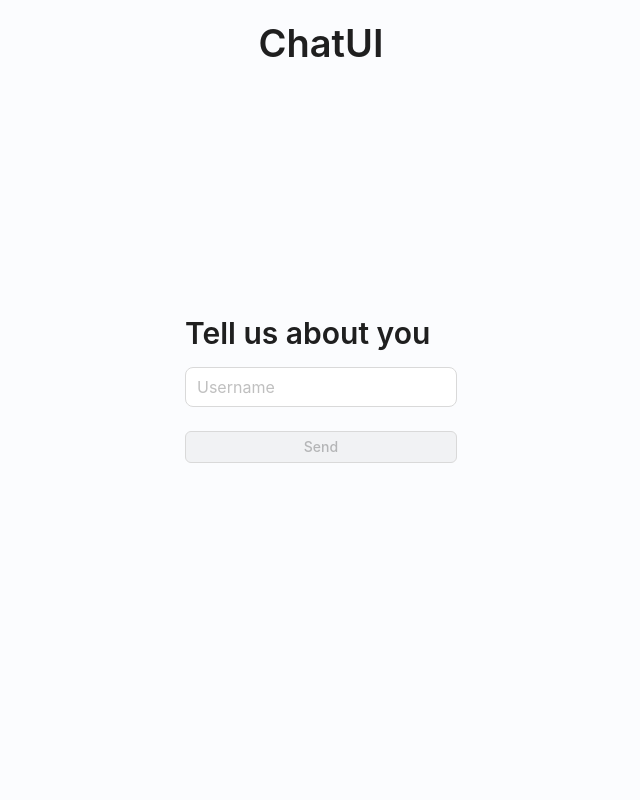
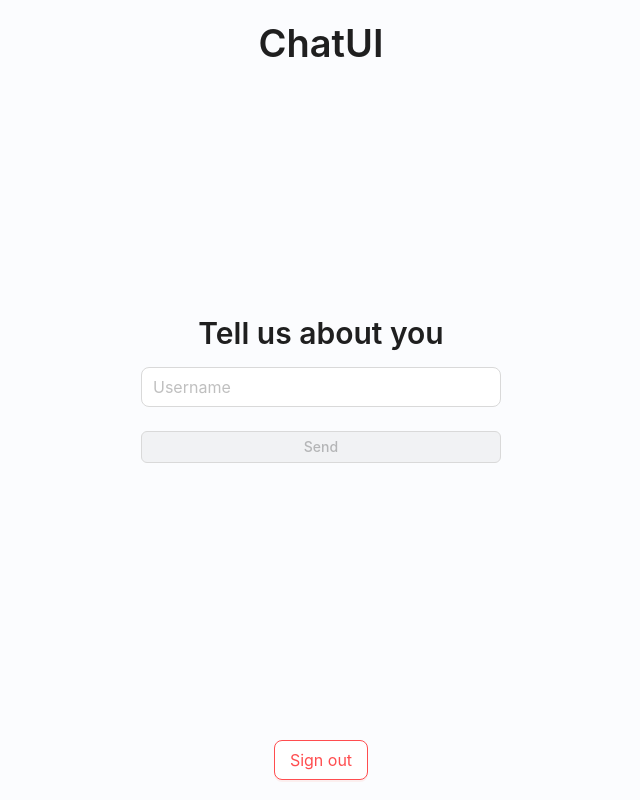
Before and after one commit to fewark/1724_web, a React (Vite) app in the folder frontend/: page /profile in a window 1280 px wide. Shown: the whole page, without its empty margins (319-959 px from the left). Built offline with nearby package versions, Linux system fonts and the light colour scheme.

Commit message:
feat: Add sign-out functionality and improve user profile layout

```diff
--- a/frontend/src/api/user.js
+++ b/frontend/src/api/user.js
@@ -127,9 +127,20 @@ const reqUpdateUserProfile = async ({username, id}) => {
     }
 };
 
+/**
+ * Signs out the user by removing the token from storage.
+ */
+const reqSignOut = () => {
+    localStorage.removeItem("token");
+    sessionStorage.removeItem("token");
+    globalThis.tokenStorage = sessionStorage;
+    globalThis.user = null;
+};
+
 export {
     getSavedToken,
     getUser,
+    reqSignOut,
     reqUpdateUserProfile,
     reqUserLogin,
     reqUserRegister,
--- a/frontend/src/pages/Profile.jsx
+++ b/frontend/src/pages/Profile.jsx
@@ -2,6 +2,7 @@ import {useMemo} from "react";
 import {useNavigate} from "react-router-dom";
 
 import {
+    Button,
     Flex,
     Form,
     Input,
@@ -11,6 +12,7 @@ import {
 
 import {
     getUser,
+    reqSignOut,
     reqUpdateUserProfile,
 } from "../api/user.js";
 import {ValidatedSubmitButton} from "../components/ValidatedSubmitButton.jsx";
@@ -53,11 +55,19 @@ const Profile = () => {
         }
     };
 
+    const handleSignOutButtonClick = () => {
+        reqSignOut();
+        navigate("/");
+    };
+
     return (
         <Flex
             align={"center"}
             justify={"center"}
-            style={{height: "100vh", backgroundColor: "#fbfcfe"}}
+            style={{
+                height: "100vh",
+                backgroundColor: "#fbfcfe",
+            }}
         >
             <Typography.Title
                 level={1}
@@ -70,9 +80,17 @@ const Profile = () => {
             </Typography.Title>
             <Form
                 form={form}
+                style={{width: "360px"}}
                 onFinish={handleProfileUpdate}
             >
-                <Typography.Title level={2}>Tell us about you</Typography.Title>
+                <Typography.Title
+                    level={2}
+                    style={{
+                        textAlign: "center",
+                    }}
+                >
+                    Tell us about you
+                </Typography.Title>
                 <Form.Item
                     initialValue={user?.username}
                     name={"username"}
@@ -86,9 +104,21 @@ const Profile = () => {
                 <Form.Item>
                     <ValidatedSubmitButton
                         block={true}
-                        form={form}/>
+                        form={form}
+                        type={"primary"}/>
                 </Form.Item>
             </Form>
+            <Button
+                danger={true}
+                size={"large"}
+                style={{
+                    position: "absolute",
+                    bottom: "20px",
+                }}
+                onClick={handleSignOutButtonClick}
+            >
+                Sign out
+            </Button>
         </Flex>
     );
 };
```
